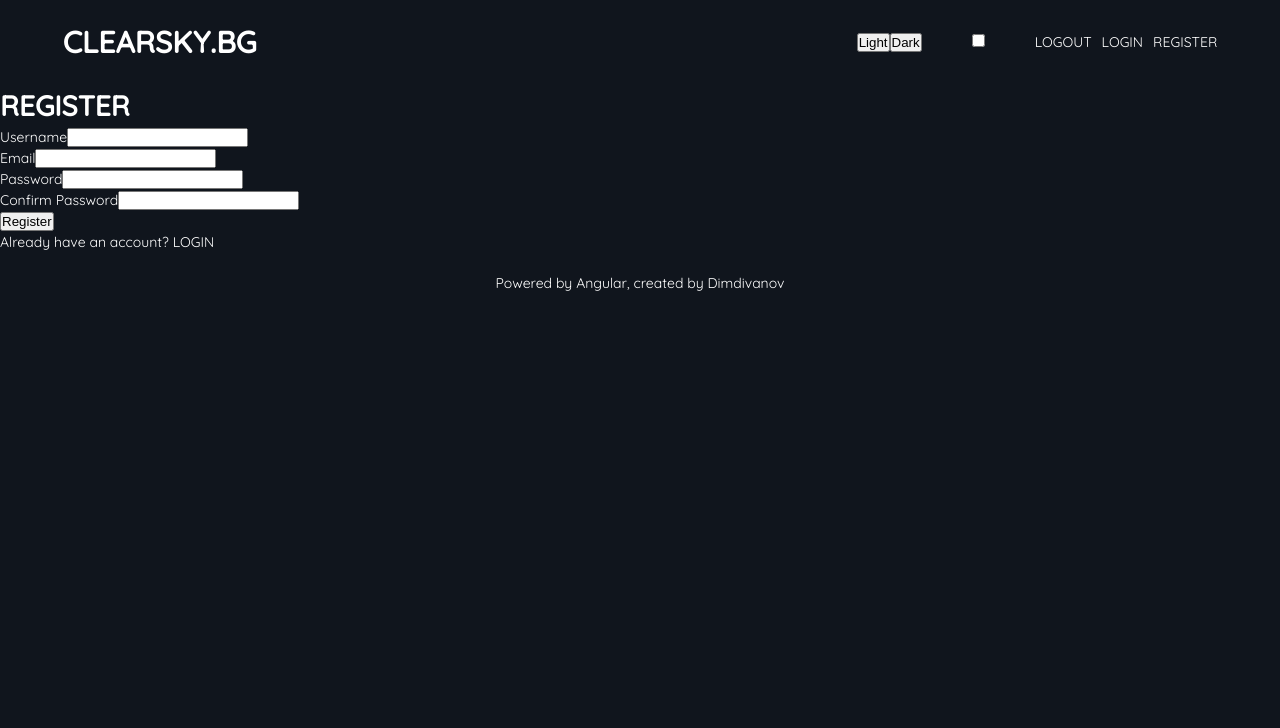
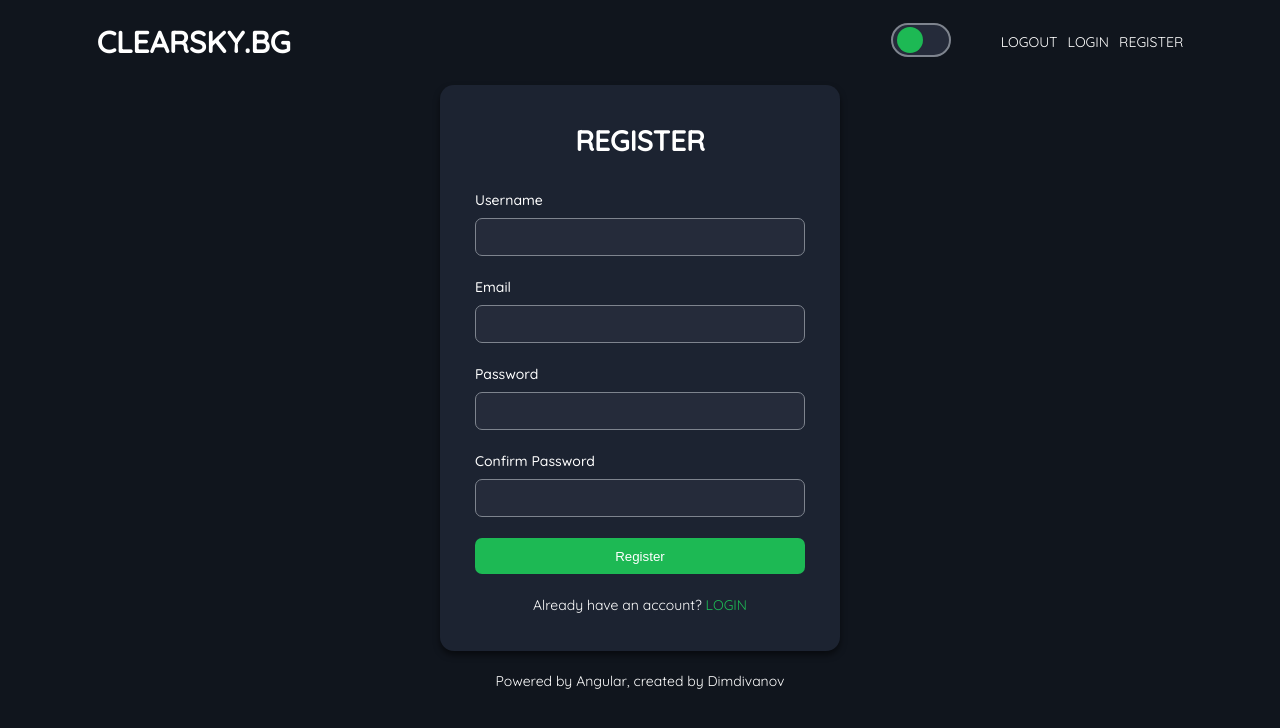
Before and after one commit to Dimdivanov/ClearSky, an Angular app in the folder client/clearsky/: page /register in a window 1280 px wide. Shown: the top 728 px of the page. Built offline with nearby package versions, Linux system fonts and the light colour scheme.

Commit message:
login reactive form, login & register style update, light/dark mode button added

```diff
--- a/client/clearsky/src/app/app.component.ts
+++ b/client/clearsky/src/app/app.component.ts
@@ -12,4 +12,5 @@ import { FooterComponent } from "./shared/footer/footer.component";
 })
 export class AppComponent {
   title = 'clearsky';
+
 }
--- a/client/clearsky/src/app/features/auth/login/login.component.css
+++ b/client/clearsky/src/app/features/auth/login/login.component.css
@@ -1,24 +1,19 @@
-.container {
-  display: flex;
-  justify-content: center;
-  align-items: center;
-  min-height: 100vh;
-  padding: 1rem;
-}
-
+/* Centered Authentication Container */
 .auth-container {
-  background-color: var(--surface-color);
+  background-color: #1c2331;
   padding: 2.5rem;
   border-radius: 1rem;
-  box-shadow: 0 4px 6px var(--shadow-color);
+  box-shadow: 0 4px 6px rgba(0, 0, 0, 0.5);
   width: 100%;
   max-width: 400px;
+  margin: 0 auto;
 }
 
 .auth-container h1 {
   text-align: center;
   margin-bottom: 2rem;
   font-weight: 600;
+  color: white;
 }
 
 .form-group {
@@ -34,22 +29,22 @@ label {
 input {
   width: 100%;
   padding: 0.75rem;
-  border: 1px solid var(--border-color);
+  border: 1px solid #7e848e;
   border-radius: 0.5rem;
-  background-color: var(--input-bg);
-  color: var(--text-color);
+  background-color: #252b3a;
+  color: white;
   transition: border-color 0.3s;
 }
 
 input:focus {
   outline: none;
-  border-color: var(--primary-color);
+  border-color: #1db954;
 }
 
 .btn-primary {
   width: 100%;
   padding: 0.75rem;
-  background-color: var(--primary-color);
+  background-color: #1db954;
   color: white;
   border: none;
   border-radius: 0.5rem;
@@ -68,68 +63,10 @@ input:focus {
 }
 
 .auth-link a {
-  color: var(--primary-color);
+  color: #1db954;
   text-decoration: none;
 }
 
 .auth-link a:hover {
   text-decoration: underline;
 }
-
-/* Theme Switch */
-.theme-switch {
-  position: fixed;
-  top: 1rem;
-  right: 1rem;
-}
-
-#theme-toggle {
-  display: none;
-}
-
-.switch {
-  display: inline-block;
-  width: 60px;
-  height: 34px;
-  position: relative;
-  cursor: pointer;
-}
-
-.slider {
-  position: absolute;
-  top: 0;
-  left: 0;
-  right: 0;
-  bottom: 0;
-  background-color: var(--surface-color);
-  border: 2px solid var(--border-color);
-  border-radius: 34px;
-  transition: 0.3s;
-}
-
-.slider:before {
-  content: "";
-  position: absolute;
-  height: 26px;
-  width: 26px;
-  left: 4px;
-  bottom: 2px;
-  background-color: var(--primary-color);
-  border-radius: 50%;
-  transition: 0.3s;
-}
-
-#theme-toggle:checked + .switch .slider:before {
-  transform: translateX(26px);
-}
-
-/* Responsive Design */
-@media (max-width: 480px) {
-  .auth-container {
-    padding: 1.5rem;
-  }
-
-  .auth-container h1 {
-    font-size: 1.5rem;
-  }
-}
--- a/client/clearsky/src/app/features/auth/login/login.component.html
+++ b/client/clearsky/src/app/features/auth/login/login.component.html
@@ -1,17 +1,16 @@
 <div class="auth-container">
   <h1>Login</h1>
-  <form #loginForm="ngForm" (ngSubmit)="onSubmit()" class="auth-form">
+  <form [formGroup]="loginForm" (ngSubmit)="onLoginSubmit()" class="auth-form">
     <div class="form-group">
       <label for="email">Email</label>
       <input
         type="email"
         id="email"
         name="email"
-        autocomplete="username"
+        autocomplete="email"
         required
         email
-        ngModel
-        #emailRef="ngModel"
+        formControlName="email"
       />
     </div>
     <div class="form-group">
@@ -20,11 +19,10 @@
         type="password"
         id="password"
         name="password"
-        autocomplete="new-password"
+        autocomplete="password"
         required
         password
-        ngModel
-        #passRef="ngModel"
+        formControlName="password"
       />
     </div>
     <button type="submit" class="btn-primary">Login</button>
--- a/client/clearsky/src/app/features/auth/login/login.component.ts
+++ b/client/clearsky/src/app/features/auth/login/login.component.ts
@@ -1,31 +1,34 @@
-import { Component, ViewChild } from '@angular/core';
+import { Component } from '@angular/core';
 import { Router, RouterLink } from '@angular/router';
-import { FormsModule, NgForm } from '@angular/forms';
+import { FormControl, FormGroup, ReactiveFormsModule } from '@angular/forms';
 import { UserService } from '../../user.service';
 
 @Component({
   selector: 'app-login',
   standalone: true,
-  imports: [RouterLink, FormsModule],
+  imports: [RouterLink, ReactiveFormsModule],
   templateUrl: './login.component.html',
   styleUrl: './login.component.css',
 })
 export class LoginComponent {
-  @ViewChild('loginForm') form: NgForm | undefined;
+  constructor(private userService: UserService, private router: Router) {}
+  loginForm = new FormGroup({
+    email: new FormControl(''),
+    password: new FormControl(''),
+  });
 
-  constructor(private userService: UserService, private router: Router) {}
-
-  onSubmit() {
-    if (this.form?.invalid) {
+  onLoginSubmit() {
+    if (this.loginForm?.invalid) {
       console.log('not valid form');
       return;
     }
 
-    const { email, password } = this.form?.value;
+    const { email, password } = this.loginForm?.value;
     this.userService.login(email!, password!).subscribe({
-      next: () => console.log('login went through'),
+      next: () => this.router.navigate(['/dashboard']),
+      error: (err) => console.error('Login failed: ', err),
     });
 
-    this.form?.resetForm();
+    this.loginForm?.reset();
   }
 }
--- a/client/clearsky/src/app/features/auth/register/register.component.css
+++ b/client/clearsky/src/app/features/auth/register/register.component.css
@@ -0,0 +1,72 @@
+/* Centered Authentication Container */
+.auth-container {
+  background-color: #1c2331;
+  padding: 2.5rem;
+  border-radius: 1rem;
+  box-shadow: 0 4px 6px rgba(0, 0, 0, 0.5);
+  width: 100%;
+  max-width: 400px;
+  margin: 0 auto;
+}
+
+.auth-container h1 {
+  text-align: center;
+  margin-bottom: 2rem;
+  font-weight: 600;
+  color: white;
+}
+
+.form-group {
+  margin-bottom: 1.5rem;
+}
+
+label {
+  display: block;
+  margin-bottom: 0.5rem;
+  font-weight: 500;
+}
+
+input {
+  width: 100%;
+  padding: 0.75rem;
+  border: 1px solid #7e848e;
+  border-radius: 0.5rem;
+  background-color: #252b3a;
+  color: white;
+  transition: border-color 0.3s;
+}
+
+input:focus {
+  outline: none;
+  border-color: #1db954;
+}
+
+.btn-primary {
+  width: 100%;
+  padding: 0.75rem;
+  background-color: #1db954;
+  color: white;
+  border: none;
+  border-radius: 0.5rem;
+  font-weight: 500;
+  cursor: pointer;
+  transition: opacity 0.3s;
+}
+
+.btn-primary:hover {
+  opacity: 0.9;
+}
+
+.auth-link {
+  text-align: center;
+  margin-top: 1.5rem;
+}
+
+.auth-link a {
+  color: #1db954;
+  text-decoration: none;
+}
+
+.auth-link a:hover {
+  text-decoration: underline;
+}
--- a/client/clearsky/src/app/features/auth/register/register.component.ts
+++ b/client/clearsky/src/app/features/auth/register/register.component.ts
@@ -21,12 +21,13 @@ export class RegisterComponent {
   });
 
   onRegisterSubmit() {
-    const { username, email, password, rePassword } = this.registerForm.value;
+    const { username, email, password, rePassword } = this.registerForm?.value;
 
     this.userService
       .register(username!, email!, password!, rePassword!)
       .subscribe({
-        next: () => console.log('subscribe went through'),
+        next: () => console.log('Subscribe successful'),
+        error: (err) => console.error('Register has failed: ', err),
       });
     this.registerForm.reset();
   }
--- a/client/clearsky/src/app/features/user.service.ts
+++ b/client/clearsky/src/app/features/user.service.ts
@@ -12,14 +12,10 @@ export class UserService {
   constructor(private http: HttpClient) {}
 
   login(email: string, password: string): Observable<any> {
-    return this.http.post<UserForAuth>(
-      '/auth/login',
-      {
+    return this.http.post<UserForAuth>('/auth/login', {
       email,
       password,
-      },
-      { withCredentials: true }
-    );
+    });
   }
 
   register(
@@ -28,20 +24,16 @@ export class UserService {
     password: string,
     rePassword: string
   ): Observable<any> {
-    return this.http.post<UserForAuth>(
-      '/auth/register',
-      {
+    return this.http.post<UserForAuth>('/auth/register', {
       username,
       email,
       password,
       rePassword,
-      },
-      { withCredentials: true }
-    );
+    });
   }
 
   logout(): Observable<any> {
-    return this.http.post('/auth/logout', {}, { withCredentials: true }).pipe(
+    return this.http.post('/auth/logout', {}).pipe(
       tap(() => {
         this.user = null;
         localStorage.removeItem('token');
--- a/client/clearsky/src/app/interceptors/logging.interceptor.ts
+++ b/client/clearsky/src/app/interceptors/logging.interceptor.ts
@@ -10,6 +10,7 @@ export const loggingInterceptor: HttpInterceptorFn = (req, next) => {
 
     req = req.clone({
       url: req.url.replace(apiPath, API),
+      withCredentials: true,
     });
   }
 
--- a/client/clearsky/src/app/shared/header/header.component.css
+++ b/client/clearsky/src/app/shared/header/header.component.css
@@ -29,3 +29,48 @@ header {
   flex-direction: row;
   gap: 10px;
 }
+
+.theme-switch {
+  top: 1rem;
+  right: 1rem;
+}
+
+#theme-toggle {
+  display: none;
+}
+
+.switch {
+  display: inline-block;
+  width: 60px;
+  height: 34px;
+  position: relative;
+  cursor: pointer;
+}
+
+.slider {
+  position: absolute;
+  top: 0;
+  left: 0;
+  right: 0;
+  bottom: 0;
+  background-color: #252b3a;
+  border: 2px solid #7e848e;
+  border-radius: 34px;
+  transition: 0.3s;
+}
+
+.slider:before {
+  content: "";
+  position: absolute;
+  height: 26px;
+  width: 26px;
+  left: 4px;
+  bottom: 2px;
+  background-color: #1db954;
+  border-radius: 50%;
+  transition: 0.3s;
+}
+
+#theme-toggle:checked + .switch .slider:before {
+  transform: translateX(26px);
+}
--- a/client/clearsky/src/app/shared/header/header.component.html
+++ b/client/clearsky/src/app/shared/header/header.component.html
@@ -4,13 +4,11 @@
       <a class="logo" href="/dashboard">ClearSky.bg</a>
     </div>
     <div class="user-menu">
-      <div class="theme-items">
-        <button>Light</button>
-        <button>Dark</button>
-      </div>
-      <div class="cur-items">
-        <input type="checkbox" id="darkmode-toggle" />
-        <label for="darkmode-toggle"></label>
+      <div class="theme-switch">
+        <input type="checkbox" id="theme-toggle" (change)="toggleTheme()" />
+        <label for="theme-toggle" class="switch">
+          <span class="slider"></span>
+        </label>
       </div>
       <div class="nav-items">
         <nav class="user-nav">
```
Lines whose indentation alone changed are shown as unchanged.
